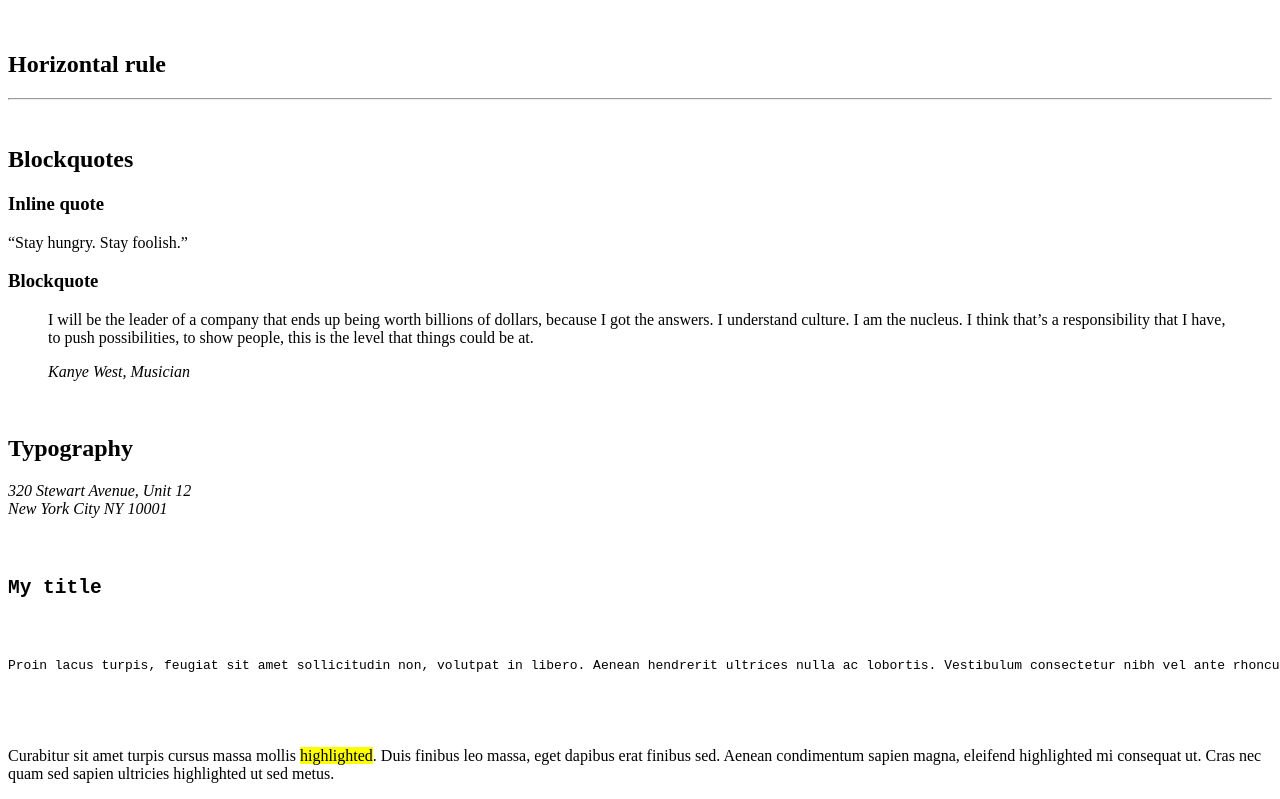
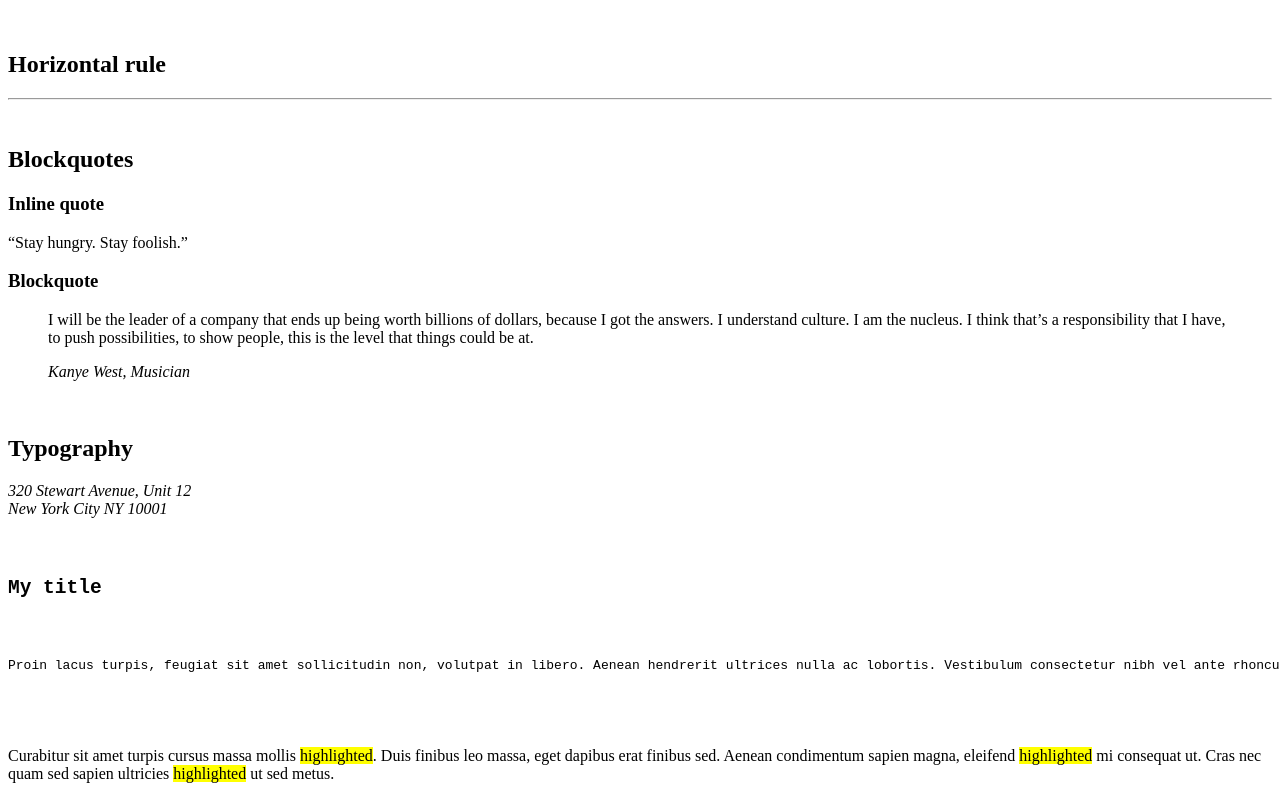
Before and after one commit to hamidbeyli005/holbertonschool-web_front_end, a plain HTML site: page html_advanced/32-styleguide.html in a window 1280 px wide. Shown: the part 965-1764 px from the top of the page. Drawn offline with Linux system fonts and the light colour scheme.

Commit message:
Typography section - using the correct tags

```diff
--- a/html_advanced/32-styleguide.html
+++ b/html_advanced/32-styleguide.html
@@ -134,8 +134,8 @@
           <p>
             Curabitur sit amet turpis cursus massa mollis <mark>highlighted</mark>. Duis
             finibus leo massa, eget dapibus erat finibus sed. Aenean condimentum
-            sapien magna, eleifend highlighted mi consequat ut. Cras nec quam
-            sed sapien ultricies highlighted ut sed metus.
+            sapien magna, eleifend <mark>highlighted</mark> mi consequat ut. Cras nec quam
+            sed sapien ultricies <mark>highlighted</mark> ut sed metus.
           </p>
         </div>
       </section>
```
